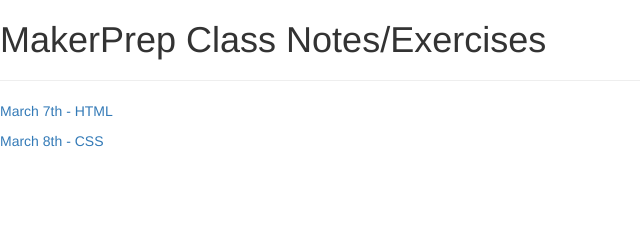
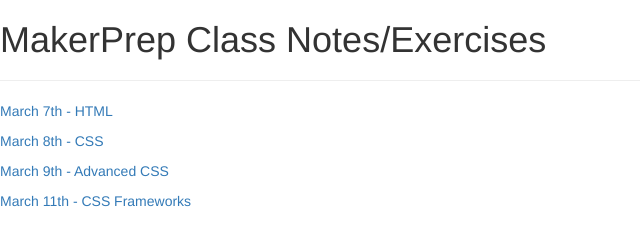
Before and after one commit to kendaniells/kendaniells.github.io, a plain HTML site: page index.html in a window 1280 px wide. Shown: the whole page, without its empty margins (0-640 px from the left). Drawn offline with nearby package versions, Linux system fonts and the light colour scheme.

Commit message:
updated viewport

```diff
--- a/index.html
+++ b/index.html
@@ -7,6 +7,8 @@
 
  	<!-- Latest compiled and minified CSS -->
 	<link rel="stylesheet" href="https://maxcdn.bootstrapcdn.com/bootstrap/3.3.6/css/bootstrap.min.css" integrity="sha384-1q8mTJOASx8j1Au+a5WDVnPi2lkFfwwEAa8hDDdjZlpLegxhjVME1fgjWPGmkzs7" crossorigin="anonymous">
+
+	<meta name="viewport" content="width=device-width, initial-scale=1">
 </head>
 <body>
    <div>
@@ -14,6 +16,13 @@
       <hr>
       <p><a href="pages/mar7.html">March 7th - HTML</a>
       <p><a href="pages/mar8.html">March 8th - CSS</a>
+      <p><a href="pages/mar9.html">March 9th - Advanced CSS</a>
+      <p><a href="pages/mar11.html">March 11th - CSS Frameworks</a>
+
+
+
+
+
 
 </body>
 </html>
```
Also changed, not shown: pages/mar11.html (+2 -0 lines).
